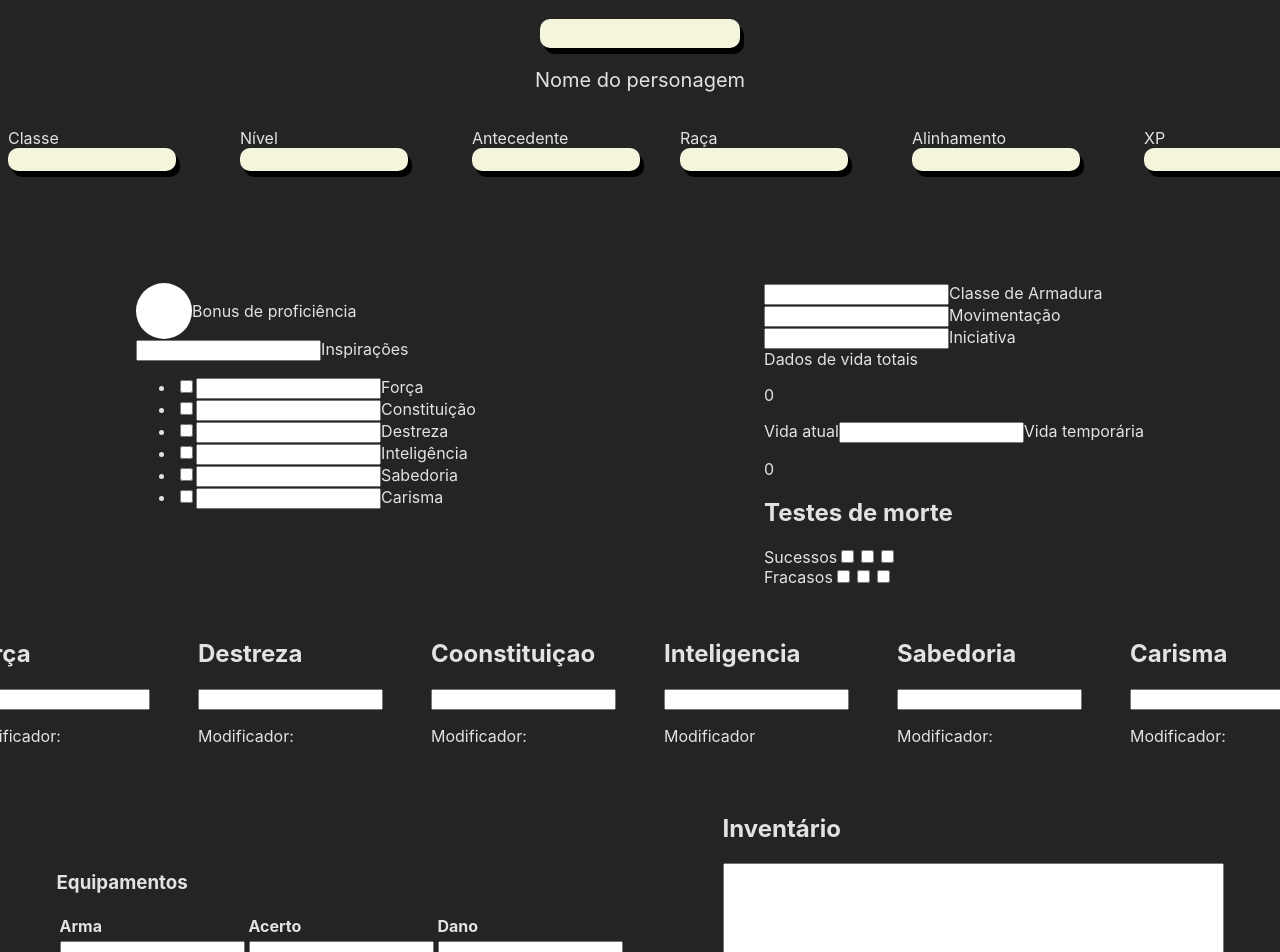
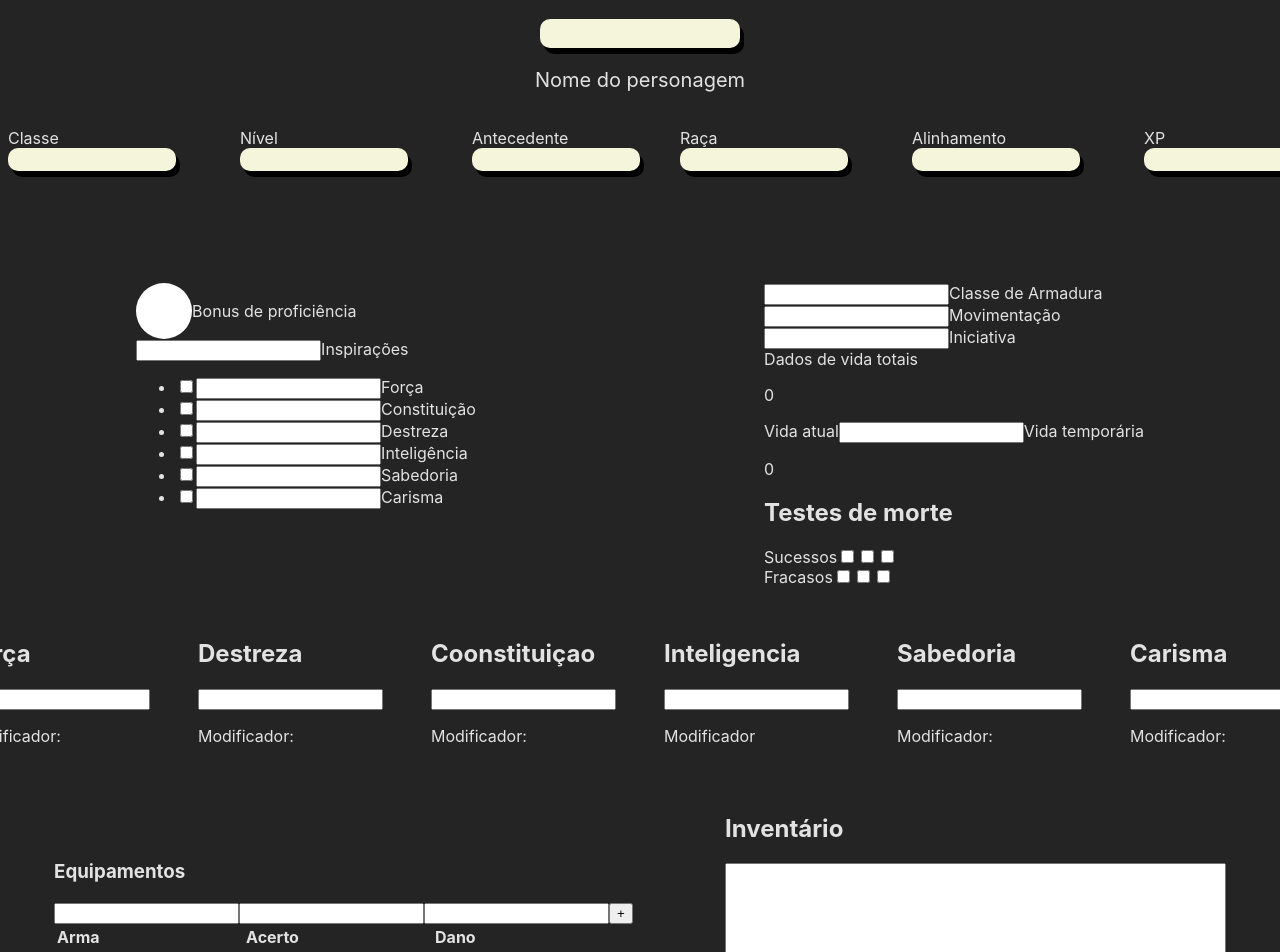
Before and after one commit to rSaydelleS/charset, a React (Vite) app in the folder front/: page / in a window 1280 px wide. Shown: the top 952 px of the page. Built offline with nearby package versions, Linux system fonts and the light colour scheme.

Commit message:
chore: adicionando o react hoot form. feat: criando o form

```diff
--- a/front/package.json
+++ b/front/package.json
@@ -11,7 +11,8 @@
   },
   "dependencies": {
     "react": "^18.3.1",
-    "react-dom": "^18.3.1"
+    "react-dom": "^18.3.1",
+    "react-hook-form": "^7.52.2"
   },
   "devDependencies": {
     "@eslint/js": "^9.8.0",
--- a/front/src/components/Equipments/Equipments.jsx
+++ b/front/src/components/Equipments/Equipments.jsx
@@ -1,29 +1,44 @@
 import "./index.scss";
+import { useForm } from "react-hook-form";
 
 export default function Equipments() {
+  const { register, handleSubmit, reset } = useForm();
+
+  const adicionar = (data) => {
+    console.log(data);
+
+    reset();
+  };
+
   return (
     <>
       <main className="inventory">
         <section>
           <h1>Equipamentos</h1>
           <div>
+            <form onSubmit={handleSubmit(adicionar)}>
+              <input type="text" {...register("arma")} />
+              <input type="text" {...register("acerto")} />
+              <input type="text" {...register("dano")} />
+              <button type="submit">+</button>
+            </form>
             <table>
-              <tr>
+              <thead>
                 <th>Arma</th>
                 <th>Acerto</th>
                 <th>Dano</th>
-              </tr>
-              <tr>
+              </thead>
+              <tbody>
                 <td>
-                  <input type="text" />
+                  <input type="text" name="arma" />
                 </td>
                 <td>
-                  <input type="text" />
+                  <input type="text" name="acerto" />
                 </td>
                 <td>
-                  <input type="text" />
+                  <input type="text" name="dano" />
                 </td>
-              </tr>
+              </tbody>
             </table>
           </div>
         </section>
```
Also changed, not shown: 1 other file (tests, documents, lock files or other folders).
